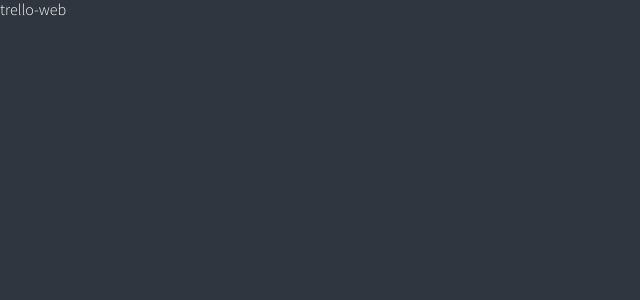
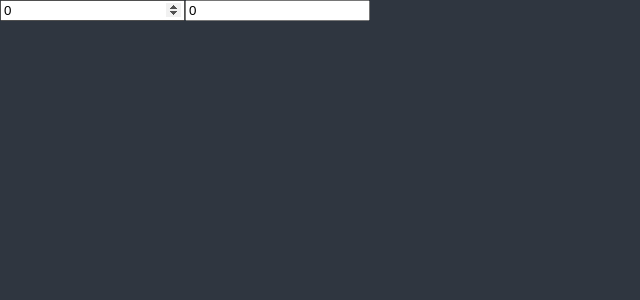
Before and after one commit to plusbeauxjours/trello-web, a React (Create React App) app: page / in a window 1280 px wide. Shown: the top 300 px of the page, without its empty margins (0-640 px from the left). Built offline with nearby package versions, Linux system fonts and the light colour scheme.

Commit message:
set: get selectors

```diff
--- a/src/App.tsx
+++ b/src/App.tsx
@@ -1,7 +1,24 @@
 import React from "react";
+import { useRecoilState, useRecoilValue } from "recoil";
+import { hourSelector, minuteState } from "./atoms";
 
 function App() {
-  return <div className="App">trello-web</div>;
+  const [minutes, setMinutes] = useRecoilState(minuteState);
+  const hours = useRecoilValue(hourSelector);
+  const onMinutesChange = (event: React.FormEvent<HTMLInputElement>) => {
+    setMinutes(+event.currentTarget.value);
+  };
+  return (
+    <div>
+      <input
+        value={minutes}
+        onChange={onMinutesChange}
+        type="number"
+        placeholder="Minutes"
+      />
+      <input value={hours} type="number" placeholder="Hours" />
+    </div>
+  );
 }
 
 export default App;
```
